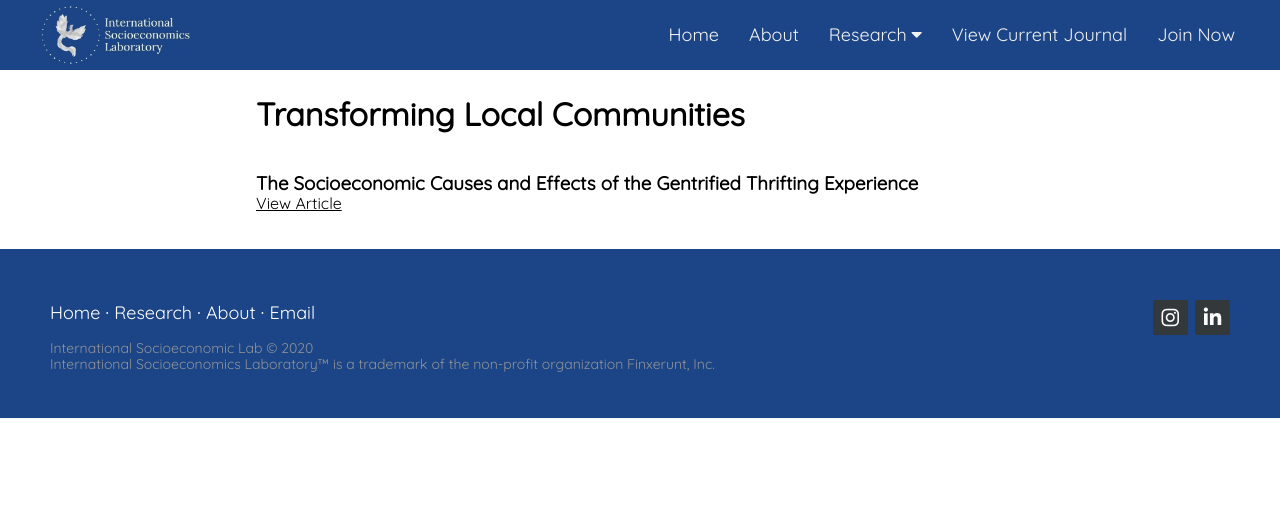
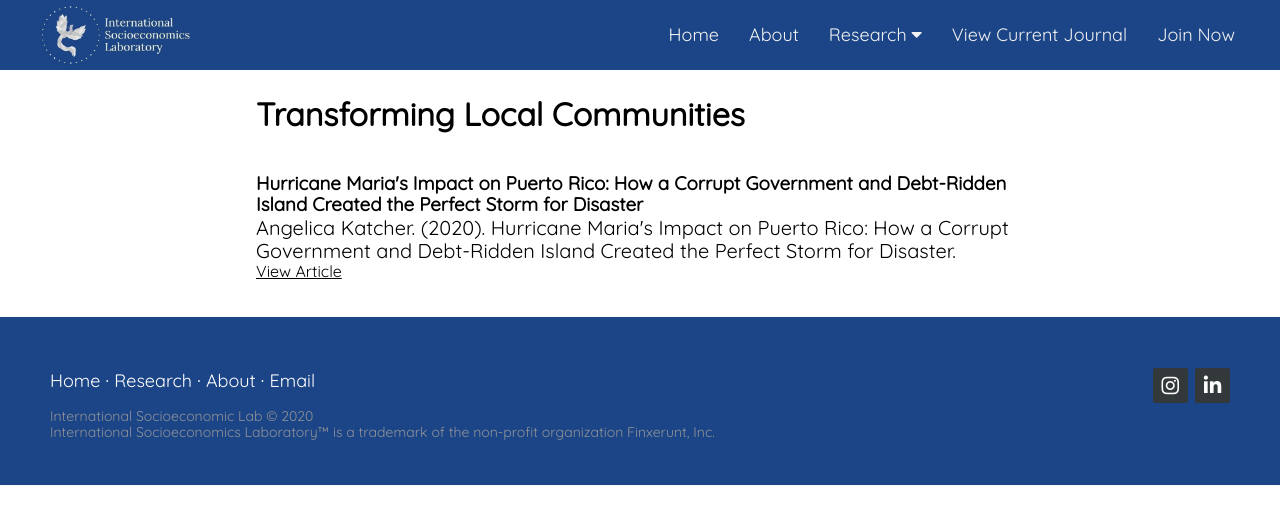
Before and after one commit to MahmoudHab/ISL, a plain HTML site: page Transforming Local Communities.html in a window 1280 px wide. Drawn offline with nearby package versions, Linux system fonts and the light colour scheme.

Commit message:
Update Transforming Local Communities.html

```diff
--- a/Transforming Local Communities.html
+++ b/Transforming Local Communities.html
@@ -58,8 +58,9 @@
   <br>
   <h1>Transforming Local Communities</h1>
   <br>
-    <h3>The Socioeconomic Causes and Effects of the Gentrified Thrifting Experience</h3>
-<a href="https://doi.org/10.5281/zenodo.3981575" style="color:black">View Article</a>
+    <h3>Hurricane Maria's Impact on Puerto Rico: How a Corrupt Government and Debt-Ridden Island Created the Perfect Storm for Disaster</h3>
+    <p>Angelica Katcher. (2020). Hurricane Maria's Impact on Puerto Rico: How a Corrupt Government and Debt-Ridden Island Created the Perfect Storm for Disaster.</p>
+    <a href="https://doi.org/10.5281/zenodo.3981575" style="color:black">View Article</a>
      <br>
      <br>
      <br>
```
